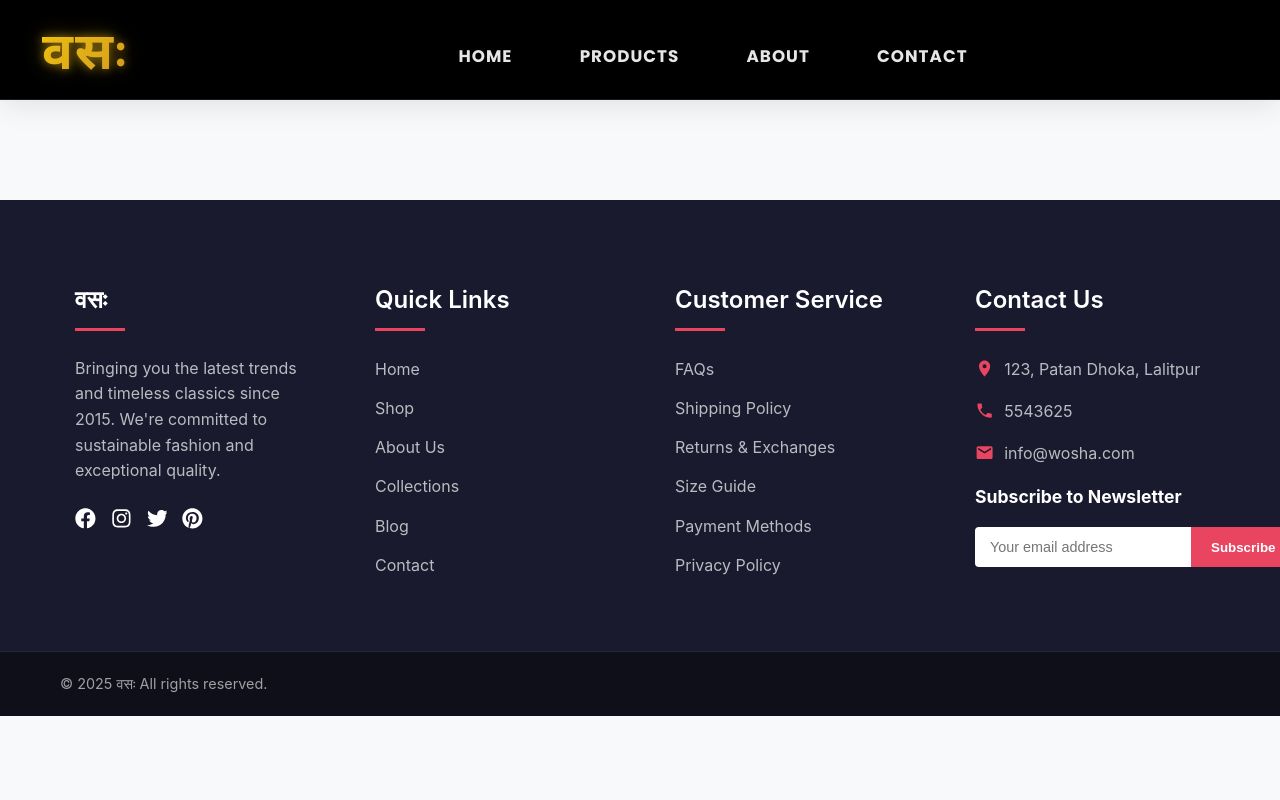
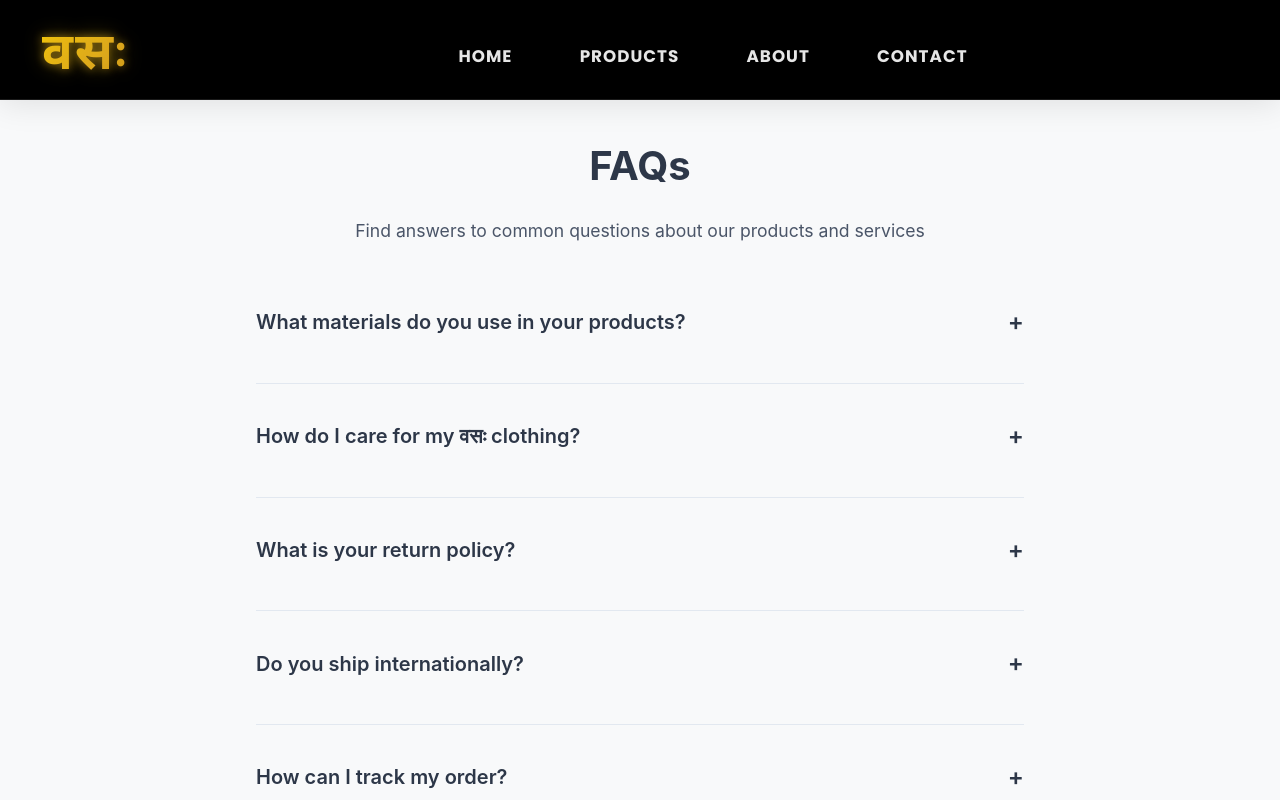
Before and after one commit to nikhilShakya7/Reactjs-wosa, a React (Vite) app: page /faq in a window 1280 px wide. Shown: the top 800 px of the page. Built offline with nearby package versions, Linux system fonts and the light colour scheme.

Commit message:
`Added FAQ page and updated navigation links in App and Footer components`

```diff
--- a/src/App.jsx
+++ b/src/App.jsx
@@ -13,6 +13,7 @@ import About from "./assets/pages/about";
 import Blog from "./assets/pages/blog";
 import Products from "./assets/pages/Products";
 import Footer from "./components/footer";
+import FAQ from "./assets/pages/faq";
 const App = () => {
   return (
     <div>
@@ -23,6 +24,7 @@ const App = () => {
           <Route path="/contact" element={<Contact />} />
           <Route path="/about" element={<About />} />
           <Route path="/blog" element={<Blog />} />
+          <Route path="/faq" element={<FAQ />} />
 
           <Route path="/products" element={<Products />} />
         </Routes>
--- /dev/null
+++ b/src/assets/pages/faq.jsx
@@ -0,0 +1,78 @@
+import React, { useState } from "react";
+import styles from "../../style/faq.module.css";
+
+const FAQ = () => {
+  const [activeIndex, setActiveIndex] = useState(null);
+
+  const toggleFAQ = (index) => {
+    setActiveIndex(activeIndex === index ? null : index);
+  };
+
+  const faqItems = [
+    {
+      question: "What materials do you use in your products?",
+      answer:
+        "We use high-quality, sustainable materials including organic cotton, bamboo fibers, and recycled polyester. All our materials are ethically sourced and environmentally friendly.",
+    },
+    {
+      question: "How do I care for my वसः clothing?",
+      answer:
+        "We recommend gentle machine wash with similar colors in cold water. Avoid bleach and tumble dry on low heat. For specific care instructions, please check the label inside your garment.",
+    },
+    {
+      question: "What is your return policy?",
+      answer:
+        "We offer a 30-day return policy for unused items with original tags attached. Please contact our customer service for return authorization and instructions.",
+    },
+    {
+      question: "Do you ship internationally?",
+      answer:
+        "Yes, we ship worldwide. Shipping costs and delivery times vary depending on your location. You'll see the exact shipping costs during checkout.",
+    },
+    {
+      question: "How can I track my order?",
+      answer:
+        "Once your order ships, you'll receive a confirmation email with tracking information. You can also track your order by logging into your account on our website.",
+    },
+  ];
+
+  return (
+    <div className={styles.faqContainer}>
+      <header className={styles.faqHeader}>
+        <h1 className={styles.faqTitle}>FAQs</h1>
+        <p className={styles.faqSubtitle}>
+          Find answers to common questions about our products and services
+        </p>
+      </header>
+
+      <div className={styles.faqList}>
+        {faqItems.map((item, index) => (
+          <div key={index} className={styles.faqItem}>
+            <div
+              className={styles.faqQuestion}
+              onClick={() => toggleFAQ(index)}
+            >
+              <span>{item.question}</span>
+              <span
+                className={`${styles.faqToggle} ${
+                  activeIndex === index ? styles.open : ""
+                }`}
+              >
+                +
+              </span>
+            </div>
+            <div
+              className={`${styles.faqAnswer} ${
+                activeIndex === index ? styles.show : ""
+              }`}
+            >
+              <p>{item.answer}</p>
+            </div>
+          </div>
+        ))}
+      </div>
+    </div>
+  );
+};
+
+export default FAQ;
--- a/src/components/Footer.jsx
+++ b/src/components/Footer.jsx
@@ -110,7 +110,7 @@ const Footer = () => {
           <h3 className="footer-heading">Customer Service</h3>
           <ul className="footer-links">
             <motion.li whileHover={{ x: 5 }}>
-              <a href="#">FAQs</a>
+              <a href="faq">FAQs</a>
             </motion.li>
             <motion.li whileHover={{ x: 5 }}>
               <a href="#">Shipping Policy</a>
--- /dev/null
+++ b/src/style/faq.module.css
@@ -0,0 +1,65 @@
+.faqContainer {
+  max-width: 800px;
+  margin: 0 auto;
+  padding: 2rem 1rem;
+}
+
+.faqHeader {
+  text-align: center;
+  margin-bottom: 3rem;
+}
+
+.faqTitle {
+  font-size: 2.5rem;
+  color: #2d3748;
+  margin-bottom: 1rem;
+}
+
+.faqSubtitle {
+  font-size: 1.1rem;
+  color: #4a5568;
+}
+
+.faqList {
+  margin-top: 2rem;
+}
+
+.faqItem {
+  margin-bottom: 1.5rem;
+  border-bottom: 1px solid #e2e8f0;
+  padding-bottom: 1.5rem;
+}
+
+.faqQuestion {
+  display: flex;
+  justify-content: space-between;
+  align-items: center;
+  cursor: pointer;
+  font-size: 1.25rem;
+  font-weight: 600;
+  color: #2d3748;
+  padding: 0.5rem 0;
+}
+
+.faqAnswer {
+  color: #4a5568;
+  line-height: 1.6;
+  padding-top: 0.5rem;
+  max-height: 0;
+  overflow: hidden;
+  transition: max-height 0.3s ease, padding-top 0.3s ease;
+}
+
+.faqAnswer.show {
+  max-height: 500px;
+  padding-top: 1rem;
+}
+
+.faqToggle {
+  font-size: 1.5rem;
+  transition: transform 0.3s ease;
+}
+
+.faqToggle.open {
+  transform: rotate(45deg);
+}
```
